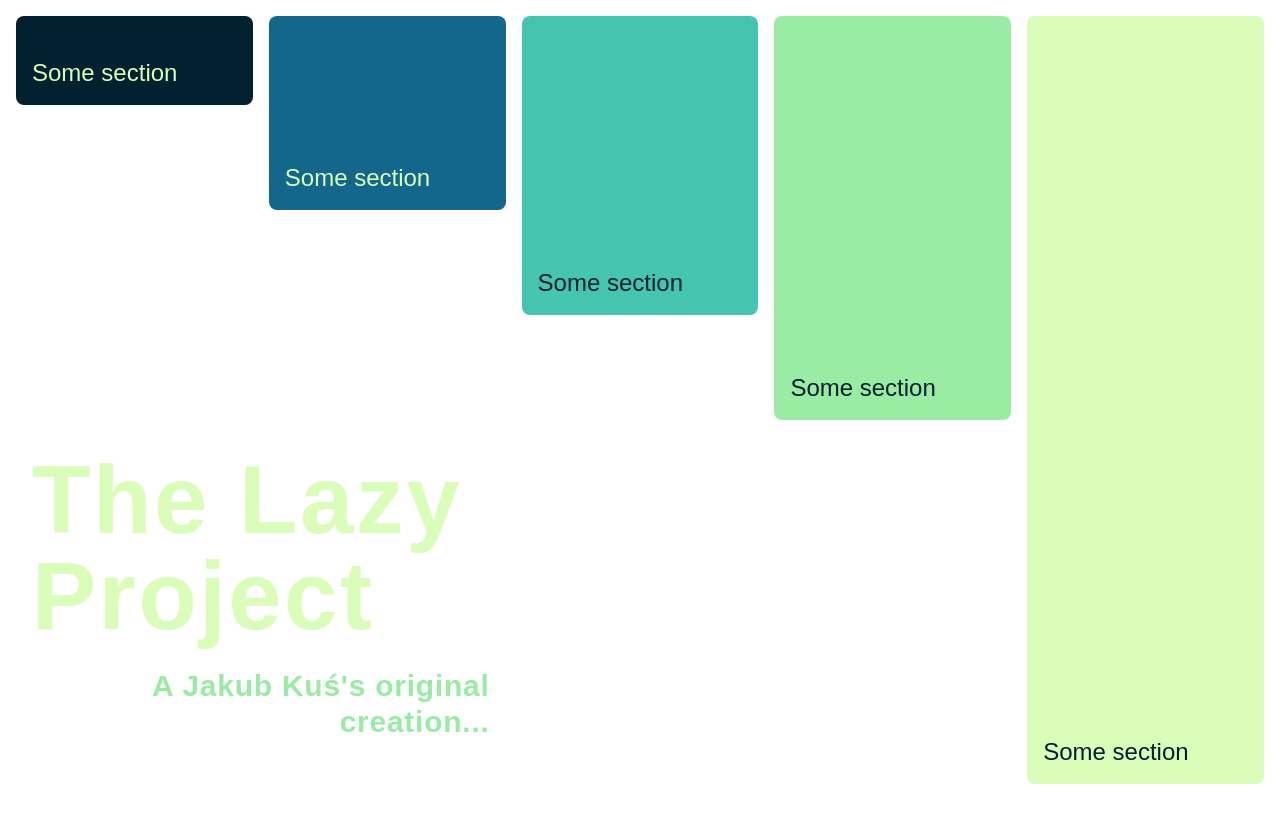
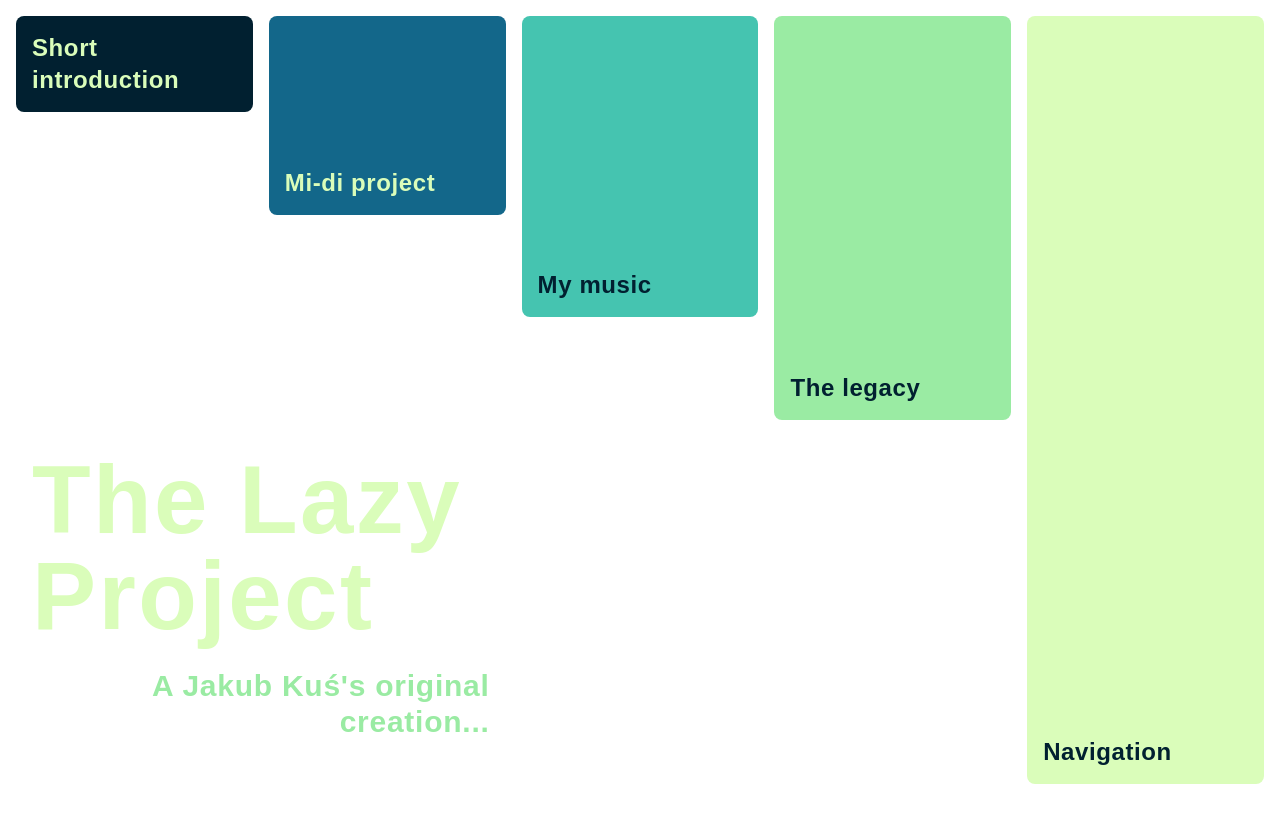
Before and after one commit to KubaK1P/mi-di, a Next.js app in the folder mi-di/: page / in a window 1280 px wide. Shown: the top 822 px of the page. Built offline with nearby package versions, Linux system fonts and the light colour scheme.

Commit message:
feat: navigation

```diff
--- a/mi-di/app/page.js
+++ b/mi-di/app/page.js
@@ -2,33 +2,44 @@
 import { useEffect, useState } from "react";
 
 export default function Home() {
-
+    const handleScroll = (section) => {
+        document.getElementById(section)?.scrollIntoView({ behavior: "smooth", alignToTop: true });
+      };
     return (
         <>
         <div className="p-4 text-white main-layout">
-            <a href="#" className="p-4 block cursor-pointer main-card rounded-lg bg-dark">
-                <h3 className="text-2xl text-lighter">Some section</h3>
+            <a onClick={() => handleScroll("introduction")} className="group transition-all relative top-0 hover:top-4 p-4 block cursor-pointer main-card rounded-lg bg-dark">
+                <h3 className="transition-all group-hover:underline group-hover:text-3xl text-2xl font-bold tracking-wide text-lighter">Short introduction</h3>
             </a>
-            <a href="#" className="p-4 block cursor-pointer main-card rounded-lg bg-main">
-                <h3 className="text-2xl text-lighter">Some section</h3>
+            <a onClick={() => handleScroll("midi")} className="group transition-all relative top-0 hover:top-4 p-4 block cursor-pointer main-card rounded-lg bg-main">
+                <h3 className="transition-all group-hover:underline group-hover:text-3xl text-2xl font-bold tracking-wide text-lighter">Mi-di project</h3>
             </a>
-            <a href="#" className="p-4 block cursor-pointer main-card rounded-lg bg-accent">
-                <h3 className="text-2xl text-dark">Some section</h3>
+            <a onClick={() => handleScroll("music")} className="group transition-all relative top-0 hover:top-4 p-4 block cursor-pointer main-card rounded-lg bg-accent">
+                <h3 className="transition-all group-hover:underline group-hover:text-3xl text-2xl font-bold tracking-wide text-dark">My music</h3>
             </a>
-            <a href="#" className="p-4 block cursor-pointer main-card rounded-lg bg-light">
-                <h3 className="text-2xl text-dark">Some section</h3>
+            <a onClick={() => handleScroll("legacy")} className="group transition-all relative top-0 hover:top-4 p-4 block cursor-pointer main-card rounded-lg bg-light">
+                <h3 className="transition-all group-hover:underline group-hover:text-3xl text-2xl font-bold tracking-wide text-dark">The legacy</h3>
             </a>
-            <a href="#" className="p-4 block cursor-pointer main-card rounded-lg bg-lighter">
-                <h3 className="text-2xl text-dark">Some section</h3>
-            </a>
+            <nav className="    group transition-all p-4 hover:mt-4 block main-card rounded-lg bg-lighter">
+                <h3 className="transition-all group-hover:underline group-hover:text-3xl text-2xl font-bold tracking-wide text-dark">Navigation</h3>
+            </nav>
             <div className="title p-4">
                 <h1 className="text-lighter font-bold text-8xl tracking-wide mb-6">The Lazy Project</h1>
                 <h2 className="text-right text-light font-semibold text-3xl tracking-wide mb-2">A Jakub Kuś&apos;s original creation...</h2>
                 <h3 className="text-right text-white font-light text-sm tracking-tight">(Scroll to see it)</h3>
             </div>
         </div>
-        <div className="p-4 text-white">
-
+        <div className="p-4 text-white h-[100vh]" id="introduction" >
+            hola
+        </div>
+        <div className="p-4 text-white h-[100vh]" id="midi" >
+            hola
+        </div>
+        <div className="p-4 text-white h-[100vh]" id="music" >
+            hola
+        </div>
+        <div className="p-4 text-white h-[100vh]" id="legacy" >
+            hola
         </div>
       </>
   );
```
